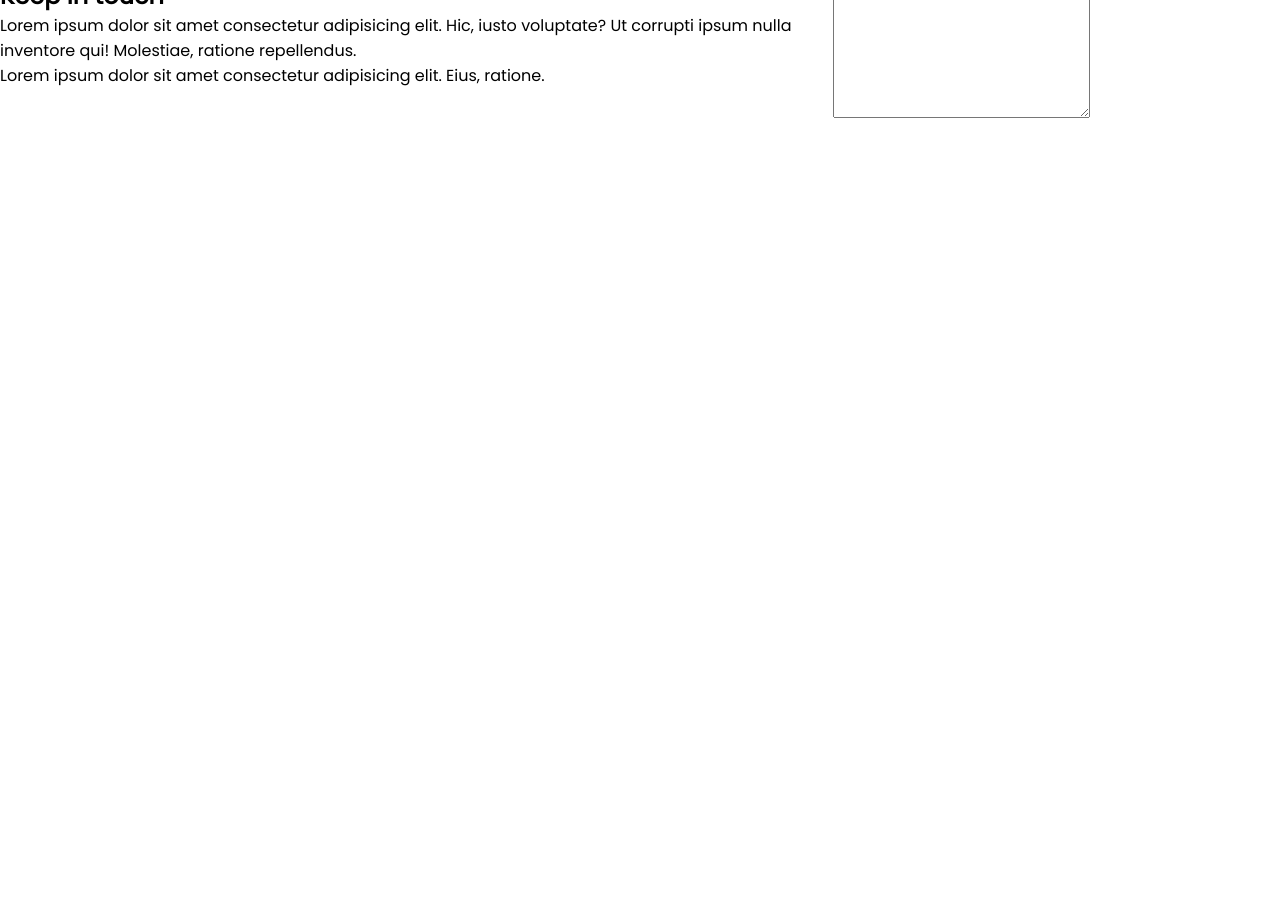
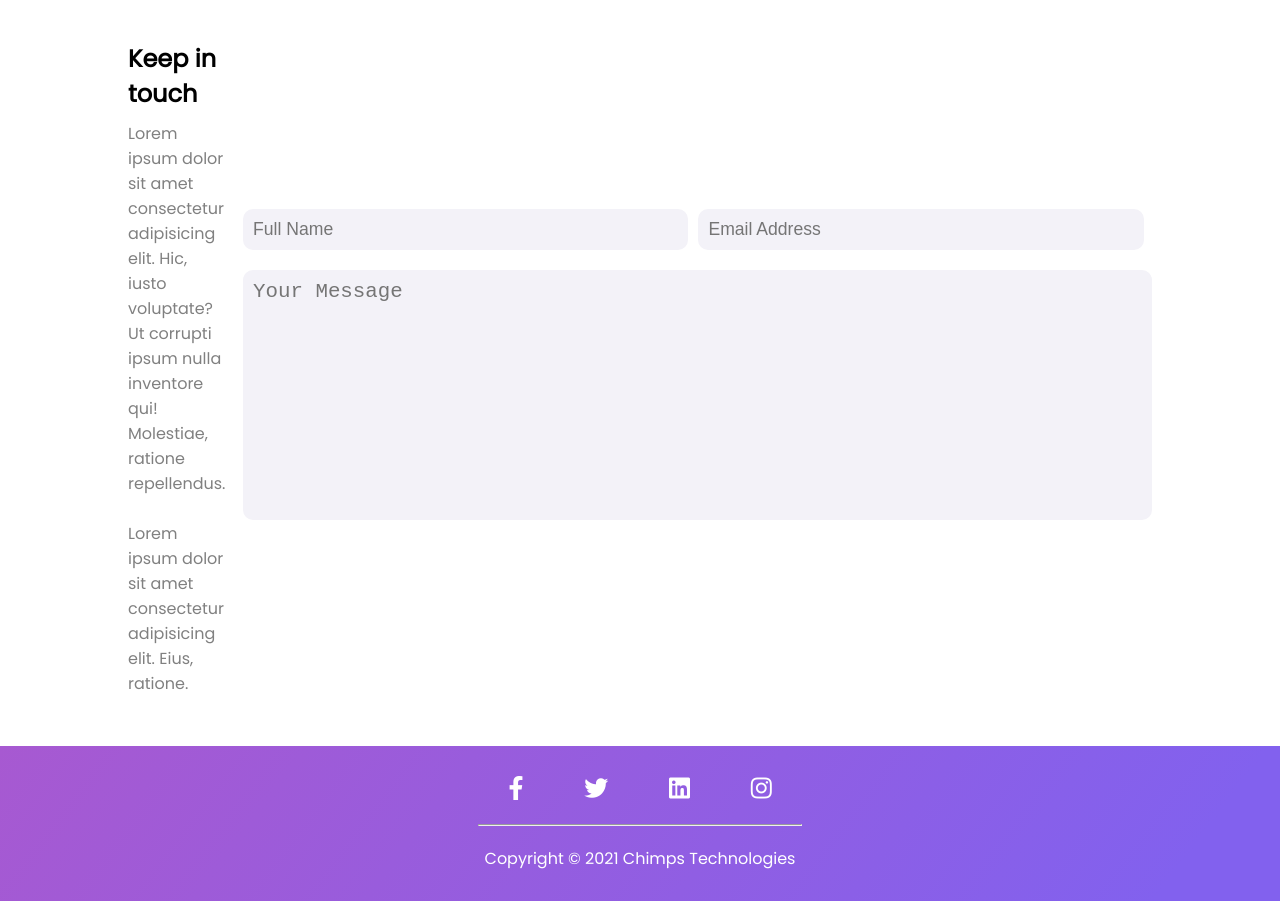
Before and after one commit to shiv0403/Euphoria-Technologies, a React (Create React App) app: page / in a window 1280 px wide. Shown: the part 3280-4181 px from the top of the page. Before the commit the page ends 3405 px from the top, so only its background shows below. Built offline with nearby package versions, Linux system fonts and the light colour scheme.

Commit message:
footer added

```diff
--- a/public/index.html
+++ b/public/index.html
@@ -3,6 +3,12 @@
   <head>
     <meta charset="utf-8" />
     <link rel="icon" href="%PUBLIC_URL%/favicon.ico" />
+    <link
+      rel="stylesheet"
+      href="https://cdnjs.cloudflare.com/ajax/libs/font-awesome/5.15.2/css/all.min.css"
+      integrity="sha512-HK5fgLBL+xu6dm/Ii3z4xhlSUyZgTT9tuc/hSrtw6uzJOvgRr2a9jyxxT1ely+B+xFAmJKVSTbpM/CuL7qxO8w=="
+      crossorigin="anonymous"
+    />
     <meta name="viewport" content="width=device-width, initial-scale=1" />
     <meta name="theme-color" content="#000000" />
     <meta
--- a/src/App.js
+++ b/src/App.js
@@ -7,6 +7,7 @@ import About from "./About/About";
 import Testimonial from "./Testimonials/Testimonial";
 import Pricing from "./Pricing/Pricing";
 import Contact from "./Contact/Contact";
+import Footer from "./Footer/Footer";
 
 function App() {
   return (
@@ -18,7 +19,7 @@ function App() {
       <Testimonial />
       <Pricing />
       <Contact />
-      {/* Footer */}
+      <Footer />
     </div>
   );
 }
--- a/src/Contact/Contact.css
+++ b/src/Contact/Contact.css
@@ -11,18 +11,58 @@
 
 .contact > p {
   color: gray;
+  margin-bottom: 50px;
+}
+
+.contact__main {
+  margin-top: 50px;
+  display: flex;
+  align-items: center;
+  justify-content: space-between;
+  width: 80%;
+  margin: auto;
+  margin-bottom: 50px;
 }
 
 .contact__address {
   text-align: left;
+  flex: 0.8;
 }
 
-.contact__main {
-  display: flex;
-  align-items: center;
-  justify-content: space-between;
+.contact__address > h2 {
+  margin-bottom: 10px;
+}
+
+.contact__address > p {
+  color: gray;
 }
 
 .contact__form {
   text-align: left;
 }
+
+.contact__form > form > input[type="text"] {
+  margin-right: 10px;
+}
+
+.contact__form > form > input[type="text"],
+.contact__form > form > input[type="email"] {
+  width: 49%;
+  border-radius: 10px;
+  padding: 10px;
+  font-size: 1.1rem;
+  outline: none;
+  border: none;
+  background-color: #f3f2f8;
+}
+
+.contact__form > form > textarea {
+  margin-top: 20px;
+  width: 100%;
+  border-radius: 10px;
+  padding: 10px;
+  font-size: 1.3rem;
+  resize: none;
+  border: none;
+  background-color: #f3f2f8;
+}
--- a/src/Contact/Contact.js
+++ b/src/Contact/Contact.js
@@ -17,6 +17,7 @@ function Contact() {
             voluptate? Ut corrupti ipsum nulla inventore qui! Molestiae, ratione
             repellendus.
           </p>
+          <br />
           <p>
             Lorem ipsum dolor sit amet consectetur adipisicing elit. Eius,
             ratione.
@@ -26,9 +27,10 @@ function Contact() {
           <form>
             <input type="text" placeholder="Full Name" />
             <input type="email" placeholder="Email Address" />
+            <br />
             <textarea
               name="message"
-              cols="30"
+              cols="70"
               rows="10"
               placeholder="Your Message"
             />
--- /dev/null
+++ b/src/Footer/Footer.css
@@ -0,0 +1,32 @@
+.footer {
+  background-image: linear-gradient(127deg, #a759d1 0%, #8261ee 91%);
+}
+
+.footer__main {
+  padding: 30px;
+  width: 30%;
+  margin: auto;
+  text-align: center;
+}
+
+.footer__main > ul {
+  display: flex;
+  align-items: center;
+  justify-content: space-around;
+}
+
+.footer__main > ul > li > a > i {
+  color: #ffffff;
+  font-size: 1.5rem;
+}
+
+.footer__main > hr {
+  color: #ffffff;
+  margin-top: 20px;
+  width: 100%;
+}
+
+.footer__main > p {
+  margin-top: 20px;
+  color: #ffffff;
+}
--- /dev/null
+++ b/src/Footer/Footer.js
@@ -0,0 +1,37 @@
+import React from "react";
+import "./Footer.css";
+
+function Footer() {
+  return (
+    <div className="footer">
+      <div className="footer__main">
+        <ul>
+          <li>
+            <a href="#">
+              <i class="fab fa-facebook-f"></i>
+            </a>
+          </li>
+          <li>
+            <a href="#">
+              <i class="fab fa-twitter"></i>
+            </a>
+          </li>
+          <li>
+            <a href="#">
+              <i class="fab fa-linkedin"></i>
+            </a>
+          </li>
+          <li>
+            <a href="#">
+              <i class="fab fa-instagram"></i>
+            </a>
+          </li>
+        </ul>
+        <hr />
+        <p class="copyright">Copyright &copy; 2021 Chimps Technologies</p>
+      </div>
+    </div>
+  );
+}
+
+export default Footer;
--- a/src/Pricing/Pricing.css
+++ b/src/Pricing/Pricing.css
@@ -33,6 +33,7 @@
   -webkit-box-shadow: 0px 0px 5px 0px rgba(0, 0, 0, 0.75);
   -moz-box-shadow: 0px 0px 5px 0px rgba(0, 0, 0, 0.75);
   box-shadow: 0px 0px 10px -5px rgba(0, 0, 0, 0.75);
+  margin-bottom: 50px;
 }
 
 .pricing-title {
```
Also changed, not shown: 1 other file (tests, documents, lock files or other folders).
